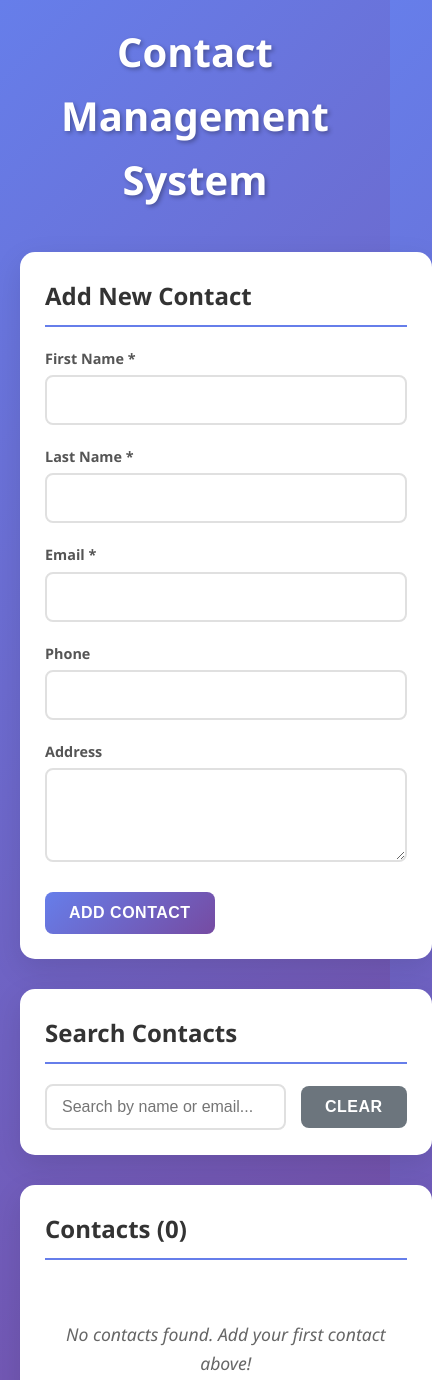
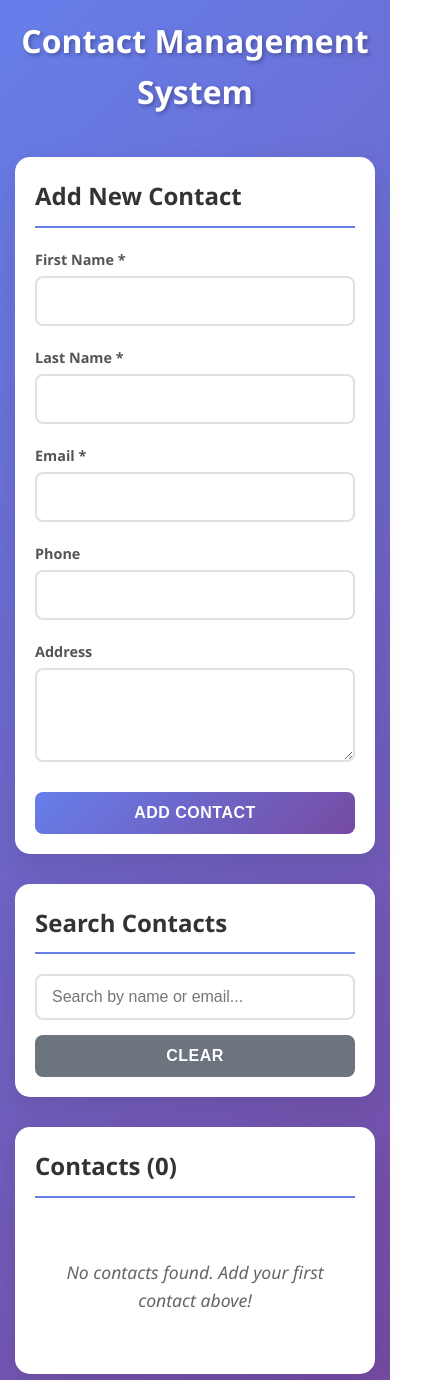
Before and after one commit to jkimunyi-dev/contact-management-system, a website with bundled scripts: page index.html in a window 390 px wide. Shown: the top 1380 px of the page, 432 px wide, since content can reach past the window. Built offline with nearby package versions, Linux system fonts and the light colour scheme.

Commit message:
Responsive DEsign

```diff
--- a/style.css
+++ b/style.css
@@ -332,3 +332,39 @@ section h2 {
     gap: 15px;
     justify-content: center;
 }
+
+@media (max-width: 767px) {
+    .container {
+        padding: 15px;
+    }
+
+    header h1 {
+        font-size: 2rem;
+    }
+
+    section {
+        padding: 20px;
+    }
+
+    .form-actions {
+        flex-direction: column;
+    }
+
+    .search-container {
+        flex-direction: column;
+        align-items: stretch;
+    }
+
+    .contact-header {
+        flex-direction: column;
+        gap: 15px;
+    }
+
+    .contact-actions {
+        align-self: flex-start;
+    }
+
+    .modal-actions {
+        flex-direction: column;
+    }
+}
```
